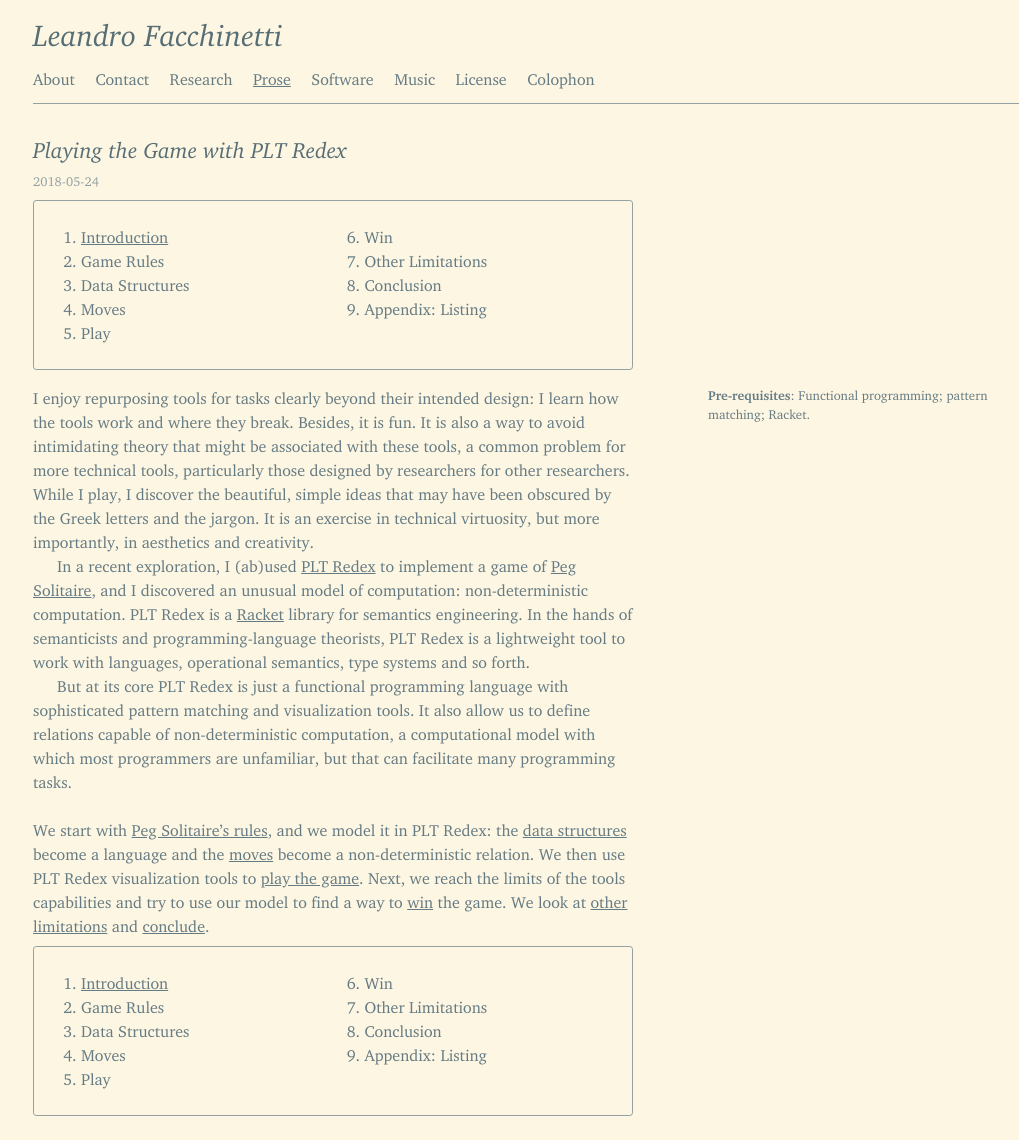
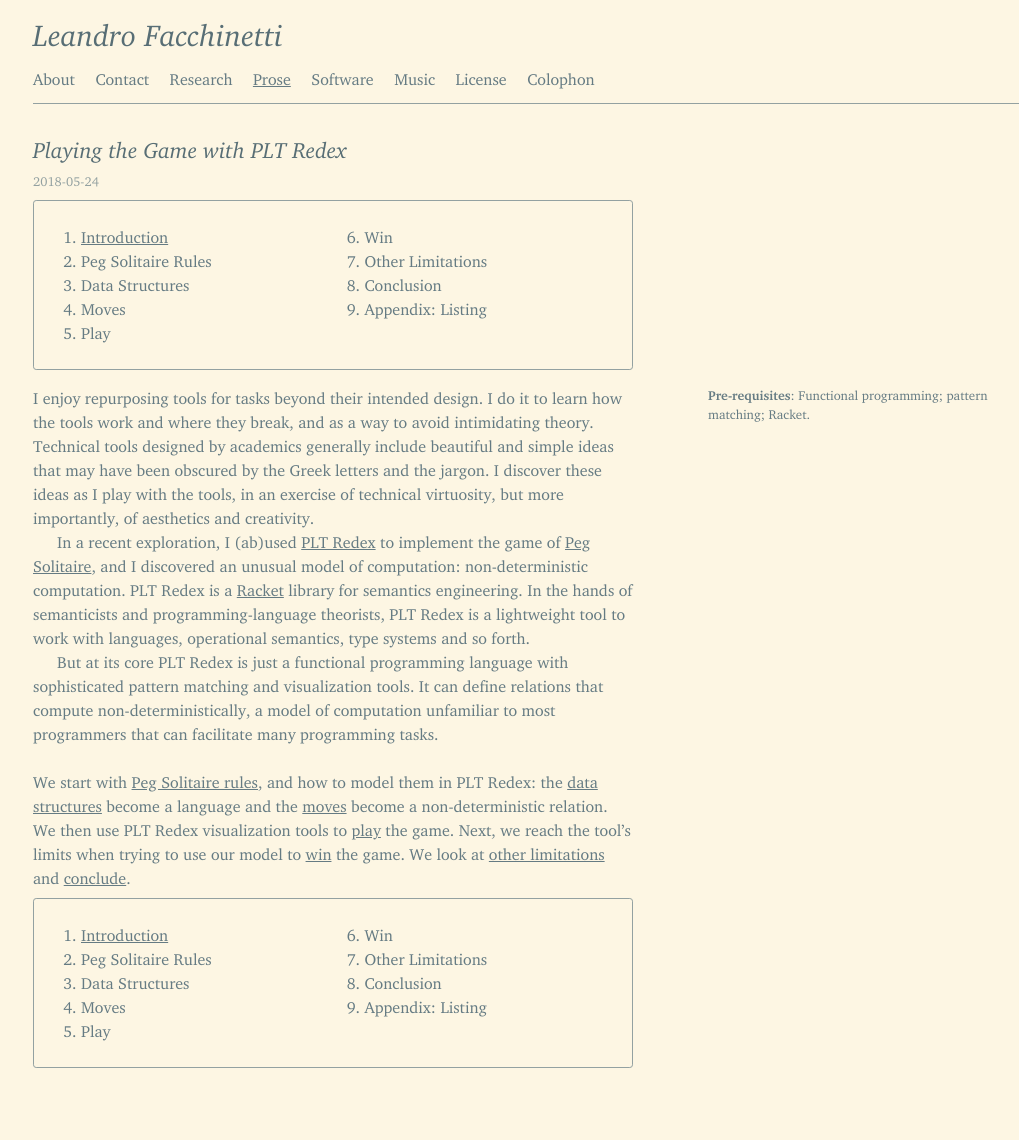
Before and after one commit to leafac/leafac.com, a Jekyll site: the page built from prose/playing-the-game-with-plt-redex/index.md, in a window 1280 px wide. Shown: the whole page, without its empty margins (107-1126 px from the left). Built offline with Jekyll 4.4.1, drawn with Linux system fonts in a browser that asks for light colours; after the commit the page ends 1092 px from its top, so only the background shows below that.

Commit message:
Editing pass

```diff
--- a/prose/playing-the-game-with-plt-redex/index.md
+++ b/prose/playing-the-game-with-plt-redex/index.md
@@ -9,12 +9,12 @@ table-of-contents: table-of-contents.html
 **Pre-requisites**: Functional programming; pattern matching; Racket.
 </aside>
 
-I enjoy repurposing tools for tasks clearly beyond their intended design: I learn how the tools work and where they break. Besides, it is fun. It is also a way to avoid intimidating theory that might be associated with these tools, a common problem for more technical tools, particularly those designed by researchers for other researchers. While I play, I discover the beautiful, simple ideas that may have been obscured by the Greek letters and the jargon. It is an exercise in technical virtuosity, but more importantly, in aesthetics and creativity.
+I enjoy repurposing tools for tasks beyond their intended design. I do it to learn how the tools work and where they break, and as a way to avoid intimidating theory. Technical tools designed by academics generally include beautiful and simple ideas that may have been obscured by the Greek letters and the jargon. I discover these ideas as I play with the tools, in an exercise of technical virtuosity, but more importantly, of aesthetics and creativity.
 
-In a recent exploration, I (ab)used [PLT Redex](https://redex.racket-lang.org/) to implement a game of [Peg Solitaire](https://en.wikipedia.org/wiki/Peg_solitaire), and I discovered an unusual model of computation: non-deterministic computation. PLT Redex is a [Racket](https://racket-lang.org/) library for semantics engineering. In the hands of semanticists and programming-language theorists, PLT Redex is a lightweight tool to work with languages, operational semantics, type systems and so forth.
+In a recent exploration, I (ab)used [PLT Redex](https://redex.racket-lang.org/) to implement the game of [Peg Solitaire](https://en.wikipedia.org/wiki/Peg_solitaire), and I discovered an unusual model of computation: non-deterministic computation. PLT Redex is a [Racket](https://racket-lang.org/) library for semantics engineering. In the hands of semanticists and programming-language theorists, PLT Redex is a lightweight tool to work with languages, operational semantics, type systems and so forth.
 
-But at its core PLT Redex is just a functional programming language with sophisticated pattern matching and visualization tools. It also allow us to define relations capable of non-deterministic computation, a computational model with which most programmers are unfamiliar, but that can facilitate many programming tasks.
+But at its core PLT Redex is just a functional programming language with sophisticated pattern matching and visualization tools. It can define relations that compute non-deterministically, a model of computation unfamiliar to most programmers that can facilitate many programming tasks.
 
 * * *
 
-We start with [Peg Solitaire’s rules](#game-rules), and we model it in PLT Redex: the [data structures](#data-structures) become a language and the [moves](#moves) become a non-deterministic relation. We then use PLT Redex visualization tools to [play the game](#play). Next, we reach the limits of the tools capabilities and try to use our model to find a way to [win](#win) the game. We look at [other limitations](#other-limitations) and [conclude](#conclusion).
+We start with [Peg Solitaire rules](peg-solitaire-rules), and how to model them in PLT Redex: the [data structures](data-structures) become a language and the [moves](moves) become a non-deterministic relation. We then use PLT Redex visualization tools to [play](play) the game. Next, we reach the tool’s limits when trying to use our model to [win](win) the game. We look at [other limitations](other-limitations) and [conclude](conclusion).
--- a/prose/playing-the-game-with-plt-redex/table-of-contents.html
+++ b/prose/playing-the-game-with-plt-redex/table-of-contents.html
@@ -1,5 +1,5 @@
 <li><a href="index"{% unless page.url contains ".html" %} class="active"{% endunless %}>Introduction</a></li>
-<li><a href="game-rules"{% if page.url contains "game-rules.html" %} class="active"{% endif %}>Game Rules</a></li>
+<li><a href="peg-solitaire-rules"{% if page.url contains "peg-solitaire-rules.html" %} class="active"{% endif %}>Peg Solitaire Rules</a></li>
 <li><a href="data-structures"{% if page.url contains "data-structures.html" %} class="active"{% endif %}>Data Structures</a></li>
 <li><a href="moves"{% if page.url contains "moves.html" %} class="active"{% endif %}>Moves</a></li>
 <li><a href="play"{% if page.url contains "play.html" %} class="active"{% endif %}>Play</a></li>
```
